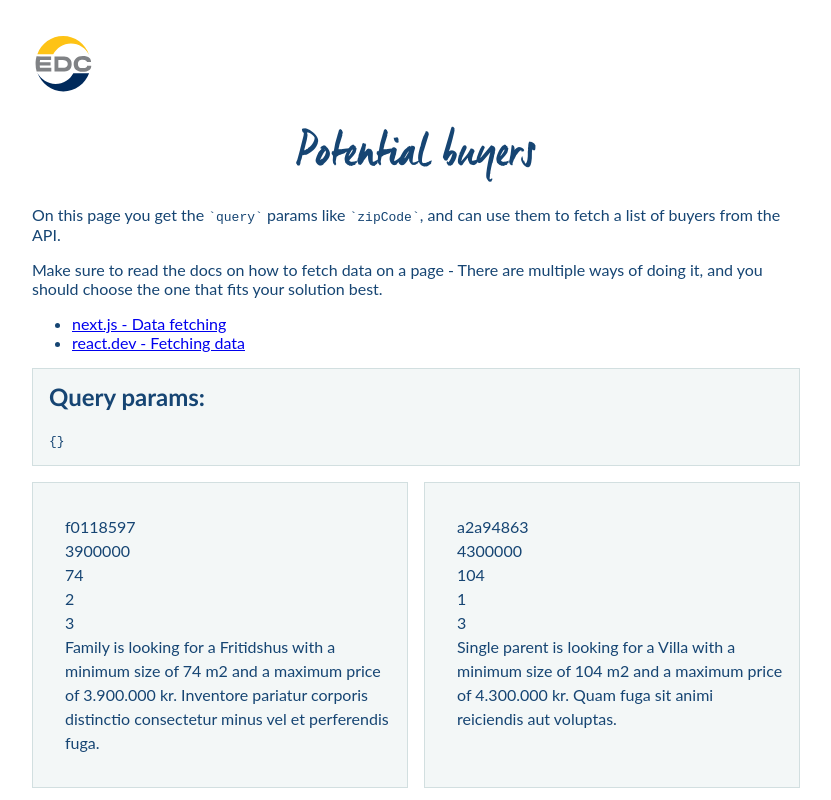
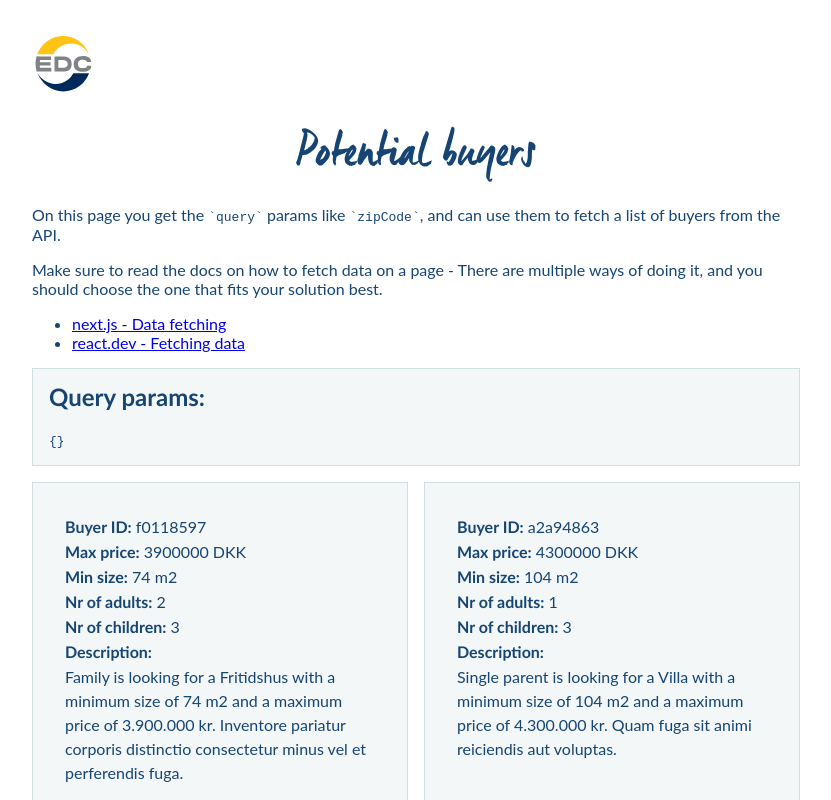
Before and after one commit to NataliaPetrova07/charlie-tango-case-AN, a Next.js app: page /buyers in a window 1280 px wide. Shown: the top 800 px of the page, without its empty margins (224-1055 px from the left). Built offline with nearby package versions, Linux system fonts and the light colour scheme; a web font is replaced by a local one.

Commit message:
fixed the buyer card

```diff
--- a/src/components/Cards/BuyerCard.js
+++ b/src/components/Cards/BuyerCard.js
@@ -6,12 +6,25 @@ export default function BuyerCard(props) {
   return (
     <article className={styles.card}>
       <ul>
-        <li>{props.id}</li>
-        <li>{props.maxPrice}</li>
-        <li>{props.minSize}</li>
-        <li>{props.adults}</li>
-        <li>{props.children}</li>
-        <li>{props.description}</li>
+        <li>
+          <strong>Buyer ID:</strong> {props.id}
+        </li>
+        <li>
+          <strong>Max price:</strong> {props.maxPrice} DKK
+        </li>
+        <li>
+          <strong>Min size:</strong> {props.minSize} m2
+        </li>
+        <li>
+          <strong>Nr of adults:</strong> {props.adults}
+        </li>
+        <li>
+          <strong>Nr of children:</strong> {props.children}
+        </li>
+        <li>
+          <strong>Description:</strong>
+          <br /> {props.description}
+        </li>
       </ul>
     </article>
   );
--- a/src/components/Cards/Card.module.css
+++ b/src/components/Cards/Card.module.css
@@ -22,6 +22,7 @@
 
 .card ul {
   padding-left: 1rem;
+  padding-right: 1rem;
 }
 
 .card li {
--- a/src/pages/buyers/Buyers.module.css
+++ b/src/pages/buyers/Buyers.module.css
@@ -21,6 +21,6 @@
 }
 .container {
   display: grid;
-  grid-template-columns: repeat(2, 1fr);
+  grid-template-columns: repeat(auto-fit, minmax(250px, 1fr));
   gap: 1rem;
 }
--- a/src/pages/buyers/index.js
+++ b/src/pages/buyers/index.js
@@ -49,7 +49,7 @@ export default function Buyers(props) {
         </div>
         <section className={styles.container}>
           {props.buyers.map((buyer) => (
-            <BuyerCard {...buyer} />
+            <BuyerCard key={buyer.id} {...buyer} />
           ))}
         </section>
       </div>
```
